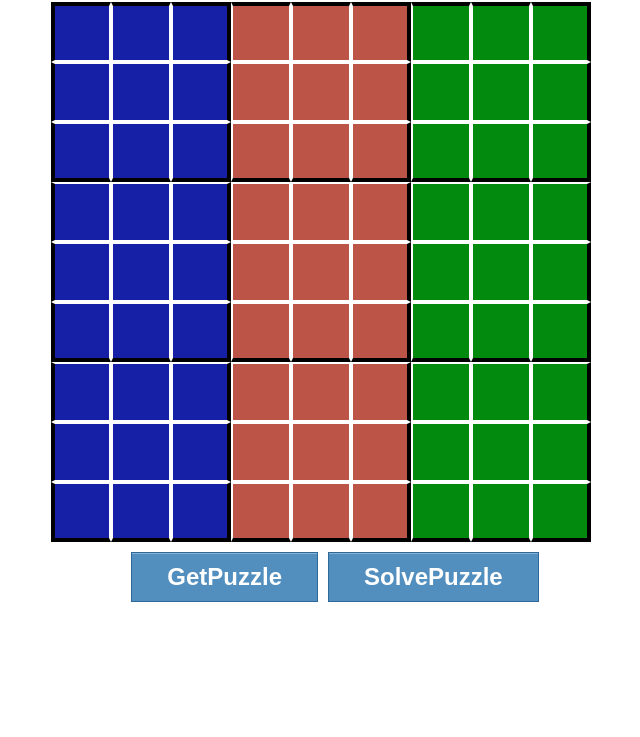
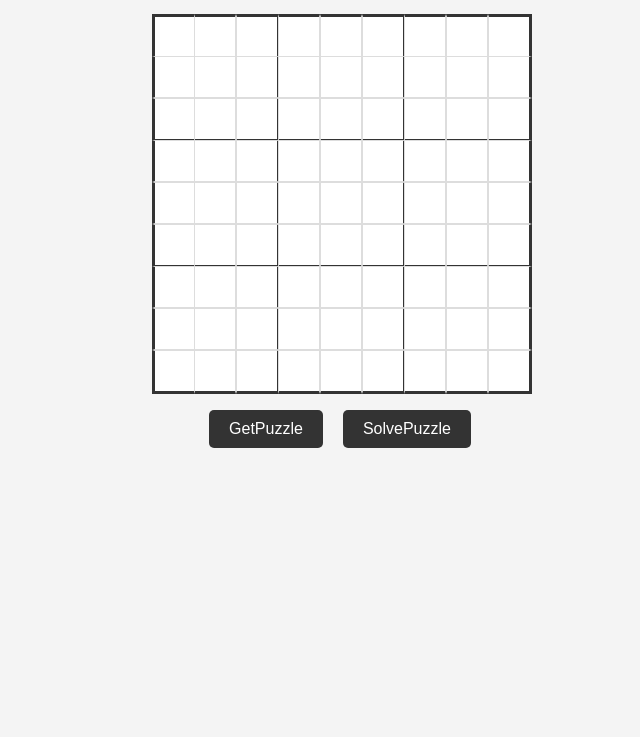
Before and after one commit to Pranshult25/Sudoku-Solver, a plain HTML site: page Sudoku_Solver-master/Sudoku_Solver-master/index.html in a window 1280 px wide. Shown: the part 63-800 px from the top of the page, without its empty margins (300-940 px from the left). Drawn offline with Linux system fonts and the light colour scheme.

Commit message:
Update style.css

```diff
--- a/Sudoku_Solver-master/Sudoku_Solver-master/style.css
+++ b/Sudoku_Solver-master/Sudoku_Solver-master/style.css
@@ -1,116 +1,90 @@
-.Header{
-    display: flex;
-    justify-content: space-between;
-    width: 100%;
-    margin-bottom: 60px;
-    background-color: blanchedalmond;
-}
-#logo{
-    width: 100px;
-    height: 100px;
-}
-#logo img{
-    width: 100%;
+/* style.css */
+
+body {
+    font-family: Arial, sans-serif;
+    margin: 0;
+    padding: 0;
+    background-color: #f4f4f4;
 }
 
-#name{
-    width: 60%;
+.Header {
     display: flex;
     align-items: center;
-    font-size: 50px;
+    justify-content: space-between;
+    padding: 20px;
+    background-color: #333;
+    color: #fff;
+}
+
+#logo img {
+    width: 50px;
+    height: auto;
+}
+
+#name {
+    font-size: 24px;
     font-weight: bold;
 }
 
-.Heading{
-    width: 100%;
+.Heading {
+    text-align: center;
+    font-size: 32px;
+    margin: 20px 0;
+}
+
+.sudoku_grid {
+    display: grid;
+    grid-template-columns: repeat(9, 40px);
+    grid-template-rows: repeat(9, 40px);
+    gap: 2px;
+    justify-content: center;
+    margin: 20px auto;
+}
+
+.box1, .box2, .box3 {
+    display: flex;
+    align-items: center;
+    justify-content: center;
+    font-size: 20px;
+    background-color: #fff;
+    border: 1px solid #ddd;
+    width: 40px;
+    height: 40px;
+}
+
+.bl {
+    border-left: 3px solid #333;
+}
+
+.bt {
+    border-top: 3px solid #333;
+}
+
+.br {
+    border-right: 3px solid #333;
+}
+
+.bb {
+    border-bottom: 3px solid #333;
+}
+
+.Buttons {
     display: flex;
     justify-content: center;
-    align-items: center;
-    font-size: 40px;
-    font-weight: bolder;
+    margin: 20px 0;
 }
 
-.sudoku_grid{
-    display: flex;
-    flex-direction: row;
-    max-width: 578px;
-    flex-wrap: wrap;
-
-    margin: 10px auto ;
+.Buttons button {
+    padding: 10px 20px;
+    margin: 0 10px;
+    font-size: 16px;
+    background-color: #333;
+    color: #fff;
+    border: none;
+    cursor: pointer;
+    border-radius: 5px;
 }
 
-.sudoku_grid div{
-    display:  flex;
-    align-items: center;
-    justify-content: center;
-
-    width: 60px;
-    height: 60px;
-    color: white;
-    font-size: 40px;
-
-    box-sizing: border-box;
+.Buttons button:hover {
+    background-color: #555;
 }
-
-.Buttons{
-    display: flex;
-    justify-content: center;
-    width: 100%;
-    margin-bottom: 80px;
-}
-
-#GetPuzzle,#SolvePuzzle{
-    display: inline-block;
-    text-decoration: none;
-    color: #fff;
-    font-weight: bold;
-    background-color: #538fbe;
-    padding: 10px 35px;
-    font-size: 24px;
-    border: 1px solid #2d6898;
-    box-shadow: inset 0px 1px 0px rgba(255,255,255,.3);
-    margin-right: 10px;
-}
-
-.box1{
-    background-color: #1520A6;
-    border: 2px solid  white;
-}
-
-.box1:hover{
-    background-color: #48aaaD;
-    color: black;
-}
-
-.box2{
-    background-color: #BC5448;
-    border: 2px solid  white;
-}
-.box2:hover{
-    background-color: red;
-}
-
-.box3{
-    background-color: #028a0f;
-    border: 2px solid  white;
-}
-.box3:hover{
-    background-color: #3Ded97;
-    color: black
-}
-
-.bl{
-    border-left: 4px solid black;
-}
-
-.bb{
-    border-bottom: 4px solid black;
-}
-
-.br{
-    border-right: 4px solid black;
-}
-
-.bt{
-    border-top: 4px solid black;
-}
```
